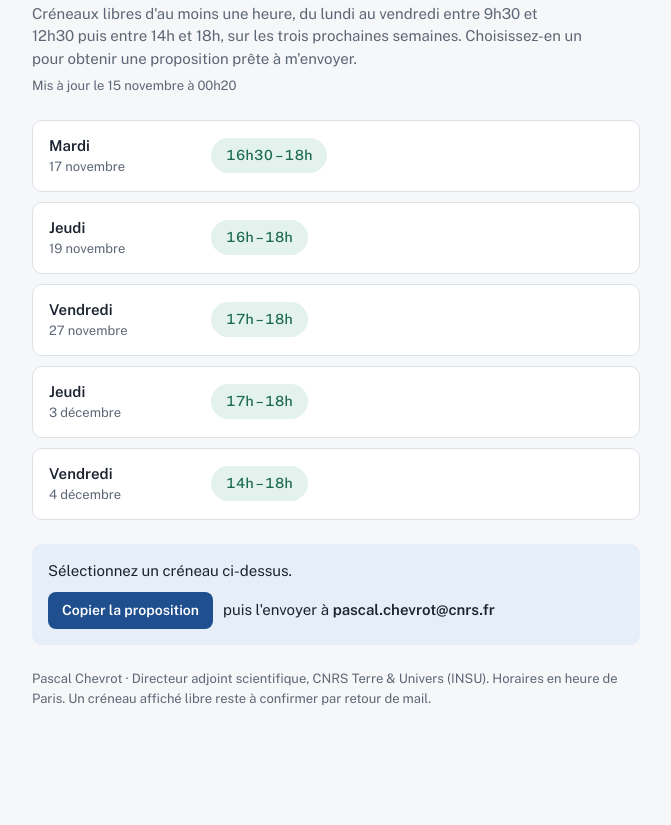
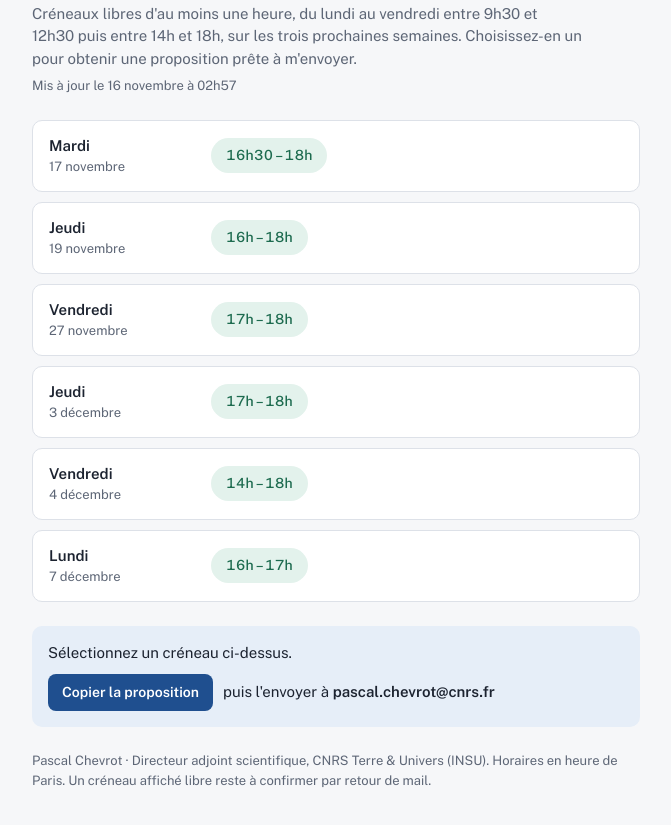
Before and after one commit to pascalchevrot/availabilities, a plain HTML site: page index.html in a window 1280 px wide. Shown: the part 93-918 px from the top of the page, without its empty margins (304-975 px from the left). Before the commit the page ends 849 px from the top, so only its background shows below. Drawn offline with nearby package versions, Linux system fonts and the light colour scheme.

Commit message:
Mise à jour des disponibilités

```diff
--- a/index.html
+++ b/index.html
@@ -79,8 +79,8 @@ footer{font-size:13px;color:var(--muted)}
 <script>
 // Données : créneaux libres (heure de Paris), jours ouvrés avec disponibilités uniquement.
 // La tâche quotidienne ne modifie que UPDATED et FREE.
-const UPDATED = "2026-11-15T00:20:16+01:00";
-const FREE = {"2026-11-17":[["16:30","18:00"]],"2026-11-19":[["16:00","18:00"]],"2026-11-27":[["17:00","18:00"]],"2026-12-03":[["17:00","18:00"]],"2026-12-04":[["14:00","18:00"]]};
+const UPDATED = "2026-11-16T02:57:33+01:00";
+const FREE = {"2026-11-17":[["16:30","18:00"]],"2026-11-19":[["16:00","18:00"]],"2026-11-27":[["17:00","18:00"]],"2026-12-03":[["17:00","18:00"]],"2026-12-04":[["14:00","18:00"]],"2026-12-07":[["16:00","17:00"]]};
 const fmtH = s => { const [h,m]=s.split(":"); return (+h)+"h"+(m==="00"?"":m); };
 // Dates construites à midi UTC : le jour affiché ne dépend ni du fuseau ni de l'heure d'été.
 const noon = d => new Date(d+"T12:00:00Z");
```
